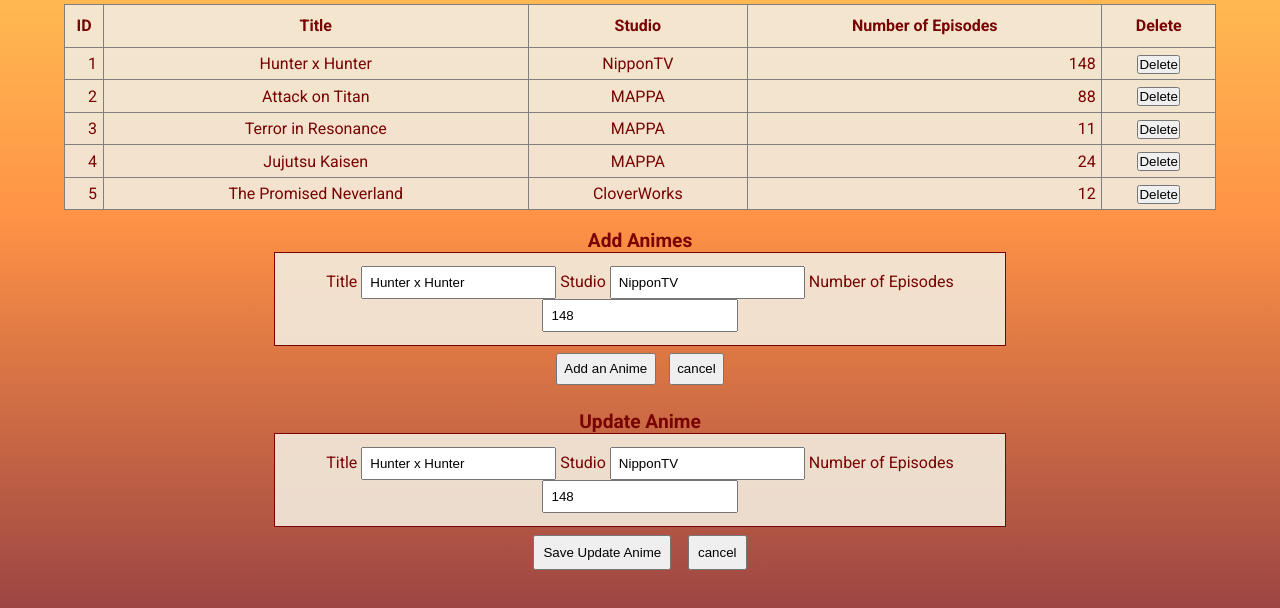
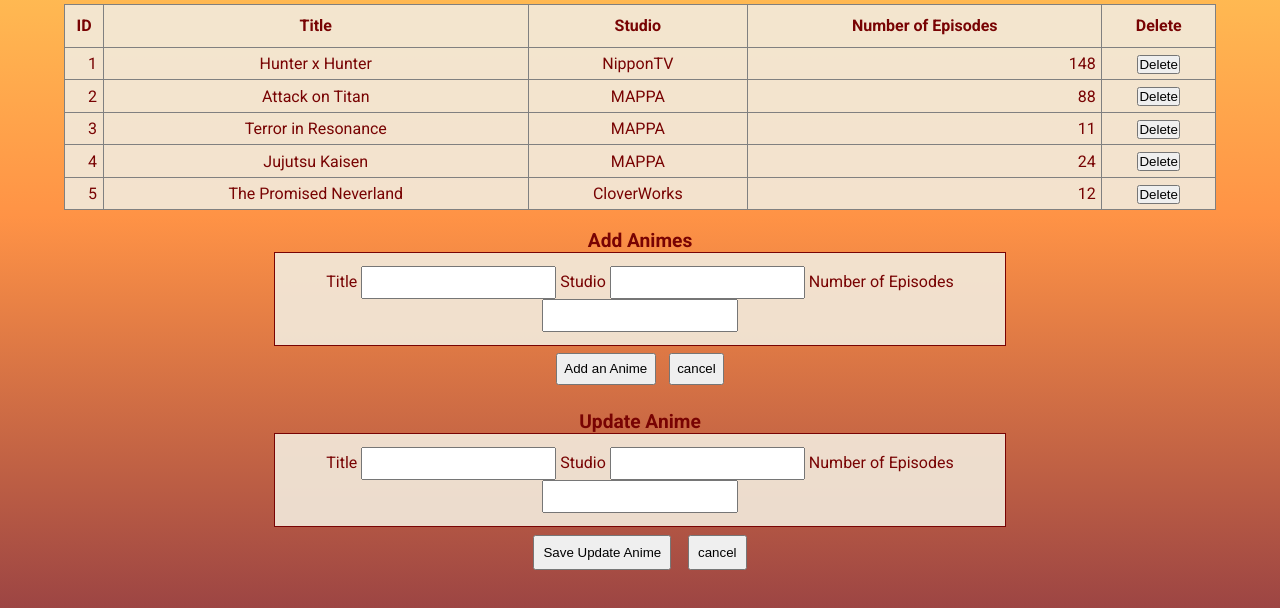
Before and after one commit to camillegonzales/Crispyroll, a website: page animes.html in a window 1280 px wide. Shown: the part 184-792 px from the top of the page. Drawn offline with Linux system fonts and the light colour scheme.

Commit message:
edit forms

```diff
--- a/animes.html
+++ b/animes.html
@@ -85,9 +85,9 @@
         <form id="addAnime">
             <legend><strong>Add Animes</strong></legend>
             <fieldset class="fields">
-                <label> Title </label> <input type="text" name="title" value="Hunter x Hunter">
-                <label> Studio </label> <input type="text" name="studio" value="NipponTV">
-                <label> Number of Episodes </label> <input type="number" name="episodes" value="148">
+                <label> Title </label> <input type="text" name="title">
+                <label> Studio </label> <input type="text" name="studio">
+                <label> Number of Episodes </label> <input type="number" name="episodes">
             </fieldset>
             <div class="btn-container">
                 <input class="btn" type="submit" id="addAnime" value="Add an Anime">
@@ -101,9 +101,9 @@
         <form id="updateAnime">
             <legend><strong>Update Anime</strong></legend>
             <fieldset class="fields">
-                <label> Title </label> <input type="text" name="title" value="Hunter x Hunter">
-                <label> Studio </label> <input type="text" name="studio" value="NipponTV">
-                <label> Number of Episodes </label> <input type="number" name="episodes" value="148">
+                <label> Title </label> <input type="text" name="title">
+                <label> Studio </label> <input type="text" name="studio">
+                <label> Number of Episodes </label> <input type="number" name="episodes">
             </fieldset>
             <div class="btn-container">
                 <input class="btn" type="submit" id="UpdateSaveAnime" value="Save Update Anime">
```
Also changed, not shown: studios.html (+2 -3 lines), users.html (+2 -3 lines).
